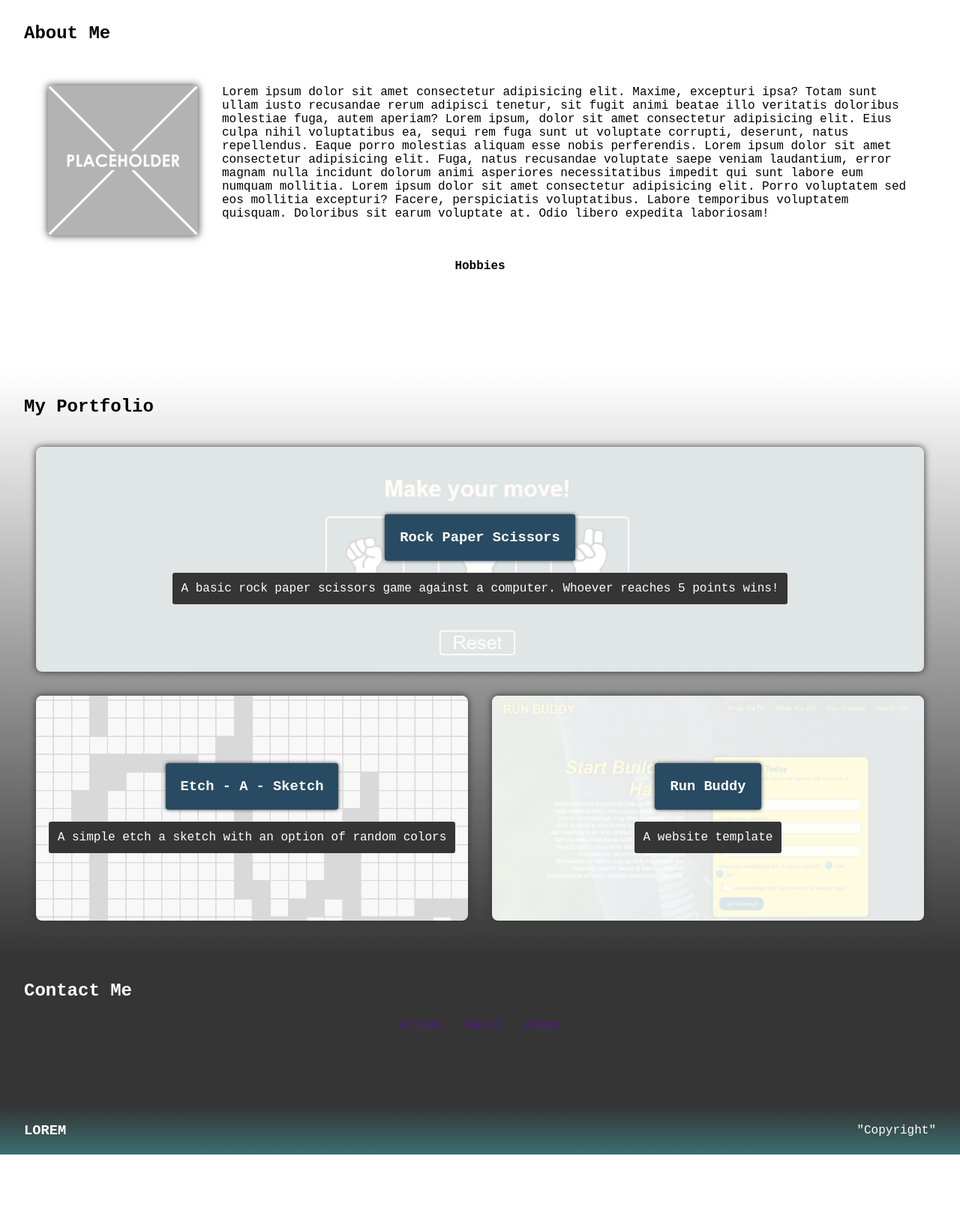
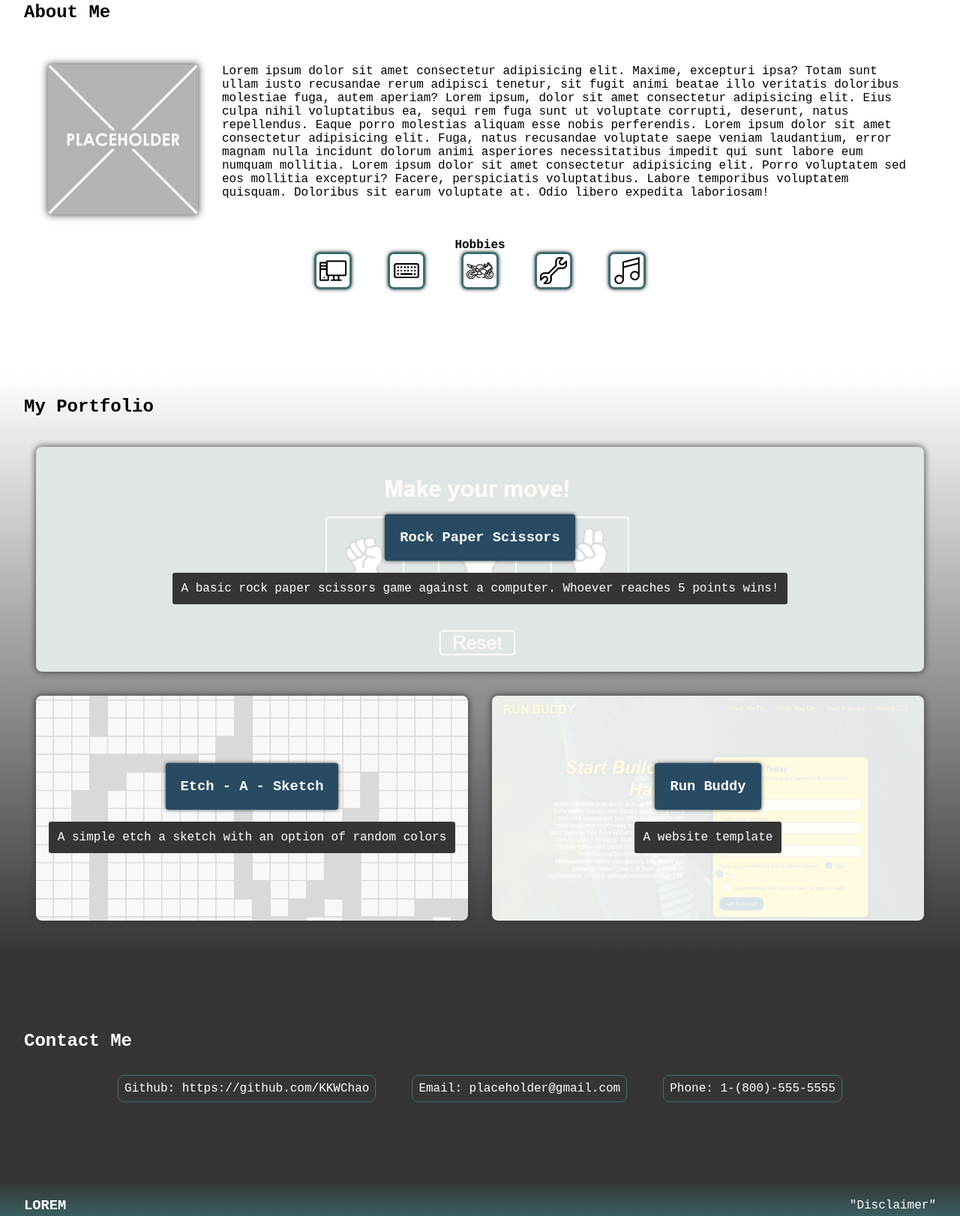
Before and after one commit to KKWChao/jubilant-octo-dollop, a plain HTML site: page index.html in a window 1280 px wide. Shown: the part 1203-2825 px from the top of the page at 75% size. Before the commit the page ends 2743 px from the top, so only its background shows below. Drawn offline with Linux system fonts and the light colour scheme.

Commit message:
added hobbies, favicon, styling additions

```diff
--- a/assets/css/style.css
+++ b/assets/css/style.css
@@ -11,6 +11,11 @@
   margin: 0;
   padding: 0;
   box-sizing: border-box;
+  scroll-behavior: smooth;
+}
+
+body {
+
 }
 
 /* HEADER STYLE START */
@@ -115,6 +120,7 @@ h2 {
 }
 
 /* ABOUT SECTION START */
+
 #about {
   min-height: 600px;
   display: flex;
@@ -138,7 +144,23 @@ h2 {
 
 #hobbies {
   display: flex;
+  align-items: center;
   justify-content: center;
+}
+
+#hobbyContainer {
+  display: flex;
+  justify-content: center;
+  gap: 3em;
+}
+
+#hobbyContainer li img {
+  width: auto;
+  height: 50px;
+  border: 3px solid var(--secondary-color);
+  padding: 0.25em;
+  border-radius: 0.5em;
+  box-shadow: 0 0 5px var(--primary-color);
 }
 
 /* PORTFOLIO SECTION START */
@@ -150,6 +172,7 @@ h2 {
   flex-wrap: wrap;
   justify-content: space-around;
   background-image: linear-gradient(var(--text-color), var(--primary-color));
+  min-height: 700px;
 }
 
 #portfolio h2 {
@@ -232,7 +255,8 @@ h2 {
   color: var(--text-color);
   display: flex;
   flex-flow: column;
-  min-height: 200px;
+  min-height: 300px;
+  justify-content: center;
 }
 
 
@@ -243,7 +267,27 @@ h2 {
   gap: 2em;
 }
 
+#contact div ul li {
+  margin: 0.5em;
+  padding: 0.5em;
+  border: 1px solid var(--secondary-color);
+  color: var(--text-color);
+  text-decoration: none;
+  border-radius: 0.5em;
+  transition: all 0.3s ease-in-out;
+}
 
+#contact div ul li a {
+  color: var(--text-color);
+}
+
+/* CONTACT HOVER START */
+
+#contact div ul li:hover {
+  background: var(--tertiary-color);
+  color: var(--secondary-color);
+  font-weight: bold;
+}
 
 /* FOOTER START */
 
@@ -258,3 +302,7 @@ footer {
   align-items: center;
   justify-content: space-between;
 }
+
+@media screen and (max-width: 768px) {
+  /* might be unnecessary  */
+}
--- a/index.html
+++ b/index.html
@@ -6,6 +6,7 @@
   <meta name="viewport" content="width=device-width, initial-scale=1.0">
   <title>Kelvin's Portfolio</title>
   <link rel="stylesheet" href="./assets/css/style.css">
+  <link rel="icon" href="./assets/images/icons/helmet.png">
 </head>
 <body>
 
@@ -44,10 +45,18 @@
 
       <div id="hobbies">
         <h4>Hobbies</h4>
-        <div id="hobbyContainer">
+      </div>
+      <div>
+        <ul id="hobbyContainer">
+          <li><img src="./assets/images/icons/computer.png" alt="computers"></li>
+          <li><img src="./assets/images/icons/keyboard.png" alt="keyboards"></li>
+          <li><img src="./assets/images/icons/motorbike.png" alt="motorcycles"></li>
+          <li><img src="./assets/images/icons/wrench.png" alt="fixing"></li>
+          <li><img src="./assets/images/icons/musical-note.png" alt="music"></li>
+        </ul>
+      </div>
 
-        </div>
-      </div>
+
     </div>
   </section>
 
@@ -81,9 +90,9 @@
     <h2>Contact Me</h2>
     <div>
       <ul>
-        <li><a href="">Github</a></li>
-        <li><a href="">Email</a></li>
-        <li><a href="">Phone</a></li>
+        <li>Github: <a href="https://github.com/KKWChao">https://github.com/KKWChao</a></li>
+        <li>Email: placeholder@gmail.com</li>
+        <li>Phone: 1-(800)-555-5555</li>
       </ul>
     </div>
   </section>
@@ -93,7 +102,7 @@
 
 <footer>
   <h3>LOREM</h3>
-  <p>"Copyright"</p>
+  <p>"Disclaimer"</p>
 </footer>
 
 </html>
```
Also changed, not shown: assets/images/icons/computer.png (added), assets/images/icons/console.png (added), assets/images/icons/helmet.png (added), assets/images/icons/keyboard.png (added), assets/images/icons/motorbike.png (added), assets/images/icons/musical-note.png (added), assets/images/icons/snowboarder.png (added), assets/images/icons/wrench.png (added), 1 other file.
